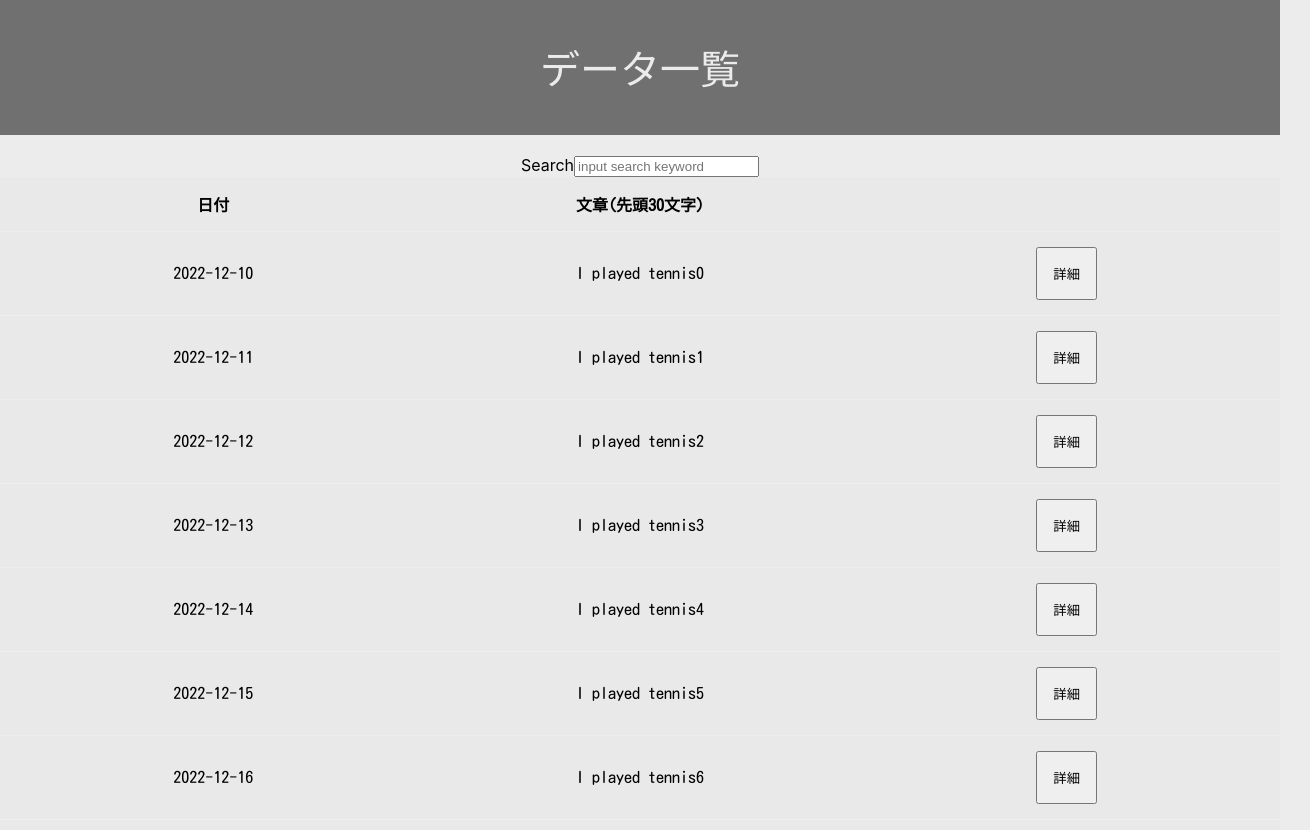
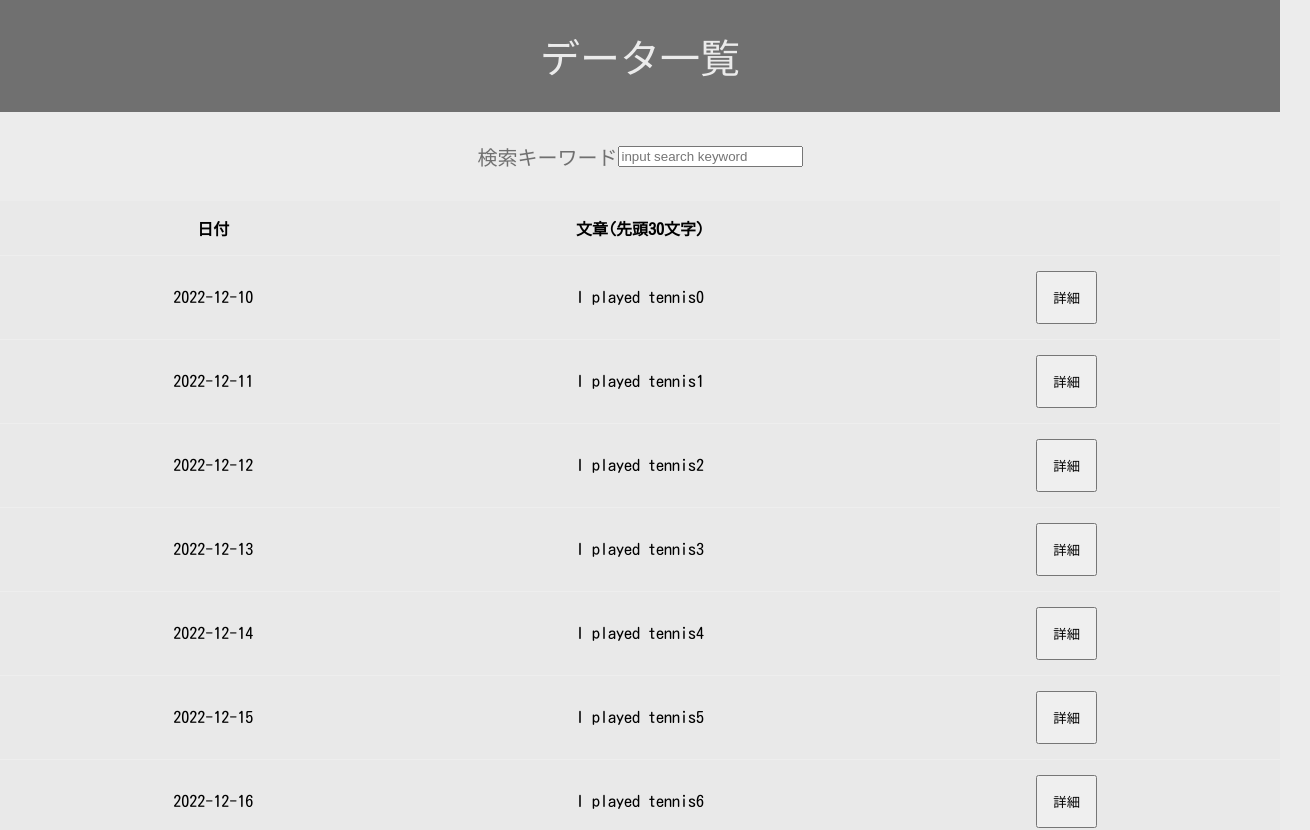
Before and after one commit to sh237/Cloud_Exp, a React (Create React App) app: page / in a window 1280 px wide. Shown: the top 830 px of the page, 1310 px wide, since content can reach past the window. Built offline with nearby package versions, Linux system fonts and the light colour scheme.

Commit message:
search bar completed

```diff
--- a/src/Display.js
+++ b/src/Display.js
@@ -1,5 +1,5 @@
 import React from "react";
-import  './css/Display.module.css'
+import  './css/Display.css'
 import { BrowserRouter, Link, Route } from "react-router-dom";
 
 class Display extends React.Component {
@@ -24,9 +24,9 @@ class Display extends React.Component {
     render() {
         return(
         <div id="container">
-             <div id="header"style={{"backgroundColor":"#707070","display":"flex"}}>
-                <div id="back-button" style={{"paddingTop":"3%","paddingLeft":"2%","width":"10%"}}><Link to="/"><button>戻る</button></Link></div>
-                <div id="title" style={{"width":"100%","height":"40%"}}><h1>{this.props.data.date}のデータ</h1> </div>
+             <div id="header">
+                <div id="back-button"><Link to="/"><button>戻る</button></Link></div>
+                <div id="title"><h1 id="title-text-display">{this.props.data.date}のデータ</h1> </div>
             </div>
             <div id="bottom">
                 <table>
@@ -50,7 +50,6 @@ class Display extends React.Component {
 
                 </div>
             <p>文章量:{this.props.data.text.length}/目安時間:{Math.floor(this.props.data.text.length/400)}分</p>
-            {/* <div dangerouslySetInnerHTML={{ __html:  this.text}} /> */}
         </div>
         );
     }
--- a/src/css/Display.module.css
+++ b/src/css/Display.css
@@ -1,18 +1,20 @@
 @import url('https://fonts.googleapis.com/css2?family=Kosugi+Maru&display=swap');
-/* h1{
-    font-family: "Kosugi Maru", Tahoma, Geneva, Verdana, sans-serif;
+#title-text-display{
+    font-family: "Kosugi Maru","Segoe UI", Tahoma, Geneva, Verdana, sans-serif;
     font-size: 40px;
-    text-shadow: #707070;
     font-weight: 20;
-    padding: 3%;
-    color:rgb(235, 235, 235);
-    margin-bottom: 0.5em;
-    background-color: #707070;
-} */
+    color: rgb(235, 235, 235);
+    margin-right:50%;
+}
 #header{
-    display: "flex";
-    flex-direction: "column";
+    background-color:#707070;
+    display:flex;
+    flex-direction: row;
+    align-content: center;
+    align-items: center;
+    justify-content: center;
 }
+
 
 th{
     font-family: "Kosugi Maru", Tahoma, Geneva, Verdana, sans-serif;
@@ -21,14 +23,16 @@ td{
     font-family: "Kosugi Maru", Tahoma, Geneva, Verdana, sans-serif;
 }
 #back-button{
-    font-family: "Kosugi Maru", Tahoma, Geneva, Verdana, sans-serif;
-    width:"100%";
+    /* padding-top:3%;
+    padding-left:2%; */
+    width:50%;
 }
 #title{
-    font-family: "Kosugi Maru", Tahoma, Geneva, Verdana, sans-serif;
-    display: "inline-block";
-    width:"100%";
-    text-align: "left";
+    width:100%;
+    height:40%;
+    text-align:center;
+    justify-self: center;
+    font-family: "Kosugi Maru";
 }
 
 
--- a/src/css/list.module.css
+++ b/src/css/list.css
@@ -1,12 +1,9 @@
 @import url('https://fonts.googleapis.com/css2?family=Kosugi+Maru&display=swap');
-h1{
+#title-text-list{
     font-family: "Kosugi Maru","Segoe UI", Tahoma, Geneva, Verdana, sans-serif;
     font-size: 40px;
     font-weight: 20;
     color: rgb(235, 235, 235);
-    margin: 0;
-    padding: 3%;
-    margin-bottom: 0.5em;
     background-color: #707070;
 }
 table{
@@ -39,7 +36,7 @@ table{
     padding: 15px;
   }
 
-#container{
+#container_list{
     width: 100%;
     height: 100%;
     display: flex;
@@ -49,12 +46,27 @@ table{
     background-color: #707070;
 }
 
-#header{
+#header_list{
+    background-color:#707070;
+    display:flex;
+    flex-direction: row;
+    align-content: center;
+    align-items: center;
+    justify-content: center;
+}
+
+#search-title{
+    font-family: "Kosugi Maru";
+    color: #707070;
+    font-size: 20px;
+}
+#search-container{
     width: 100%;
     height: 100%;
     display: flex;
-    flex-direction: column;
+    flex-direction: row;
     align-items: center;
     justify-content: center;
-    background-color: #707070;
+    padding: 30px;
+    background-color:  rgb(236, 236, 236);
 }
--- a/src/list.js
+++ b/src/list.js
@@ -1,5 +1,5 @@
 import React from 'react'
-import  './css/list.module.css'
+import  './css/list.css'
 import axios from 'axios';
 import { BrowserRouter, Link, Route } from "react-router-dom";
 import { DataContext } from './App';
@@ -53,17 +53,17 @@ const List = () => {
                     })
             );
         }
-        console.log(filteredList);
+        // console.log(filteredList);
         // console.log(Array.isArray(filteredList));
       }, [searchKeyword]);
 
   return (
-    <div id="container">
-        <div id="header">
-            <h1>データ一覧</h1>
+    <div id="container_list">
+        <div id="header_list">
+            <h1 id="title-text-list">データ一覧</h1>
         </div>
-        <div>
-        <label htmlFor="search-keyword">Search</label>
+        <div id="search-container">
+        <label htmlFor="search-keyword" id="search-title">検索キーワード</label>
         <input
           id="search-keyword"
           type="text"
```
